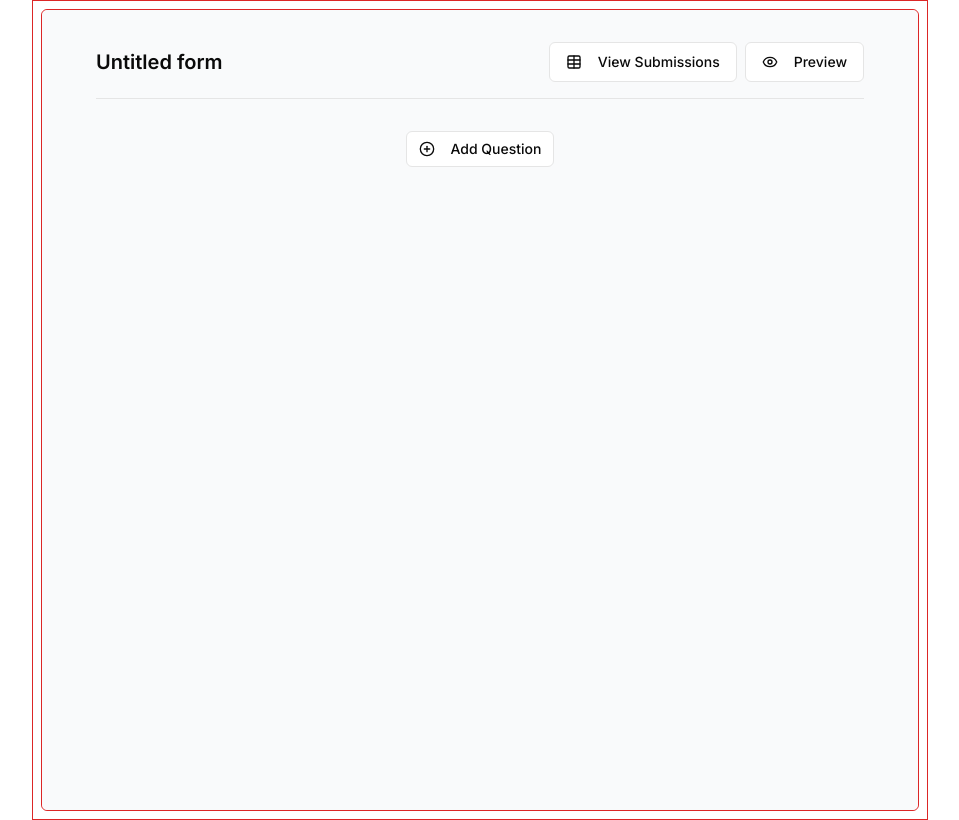
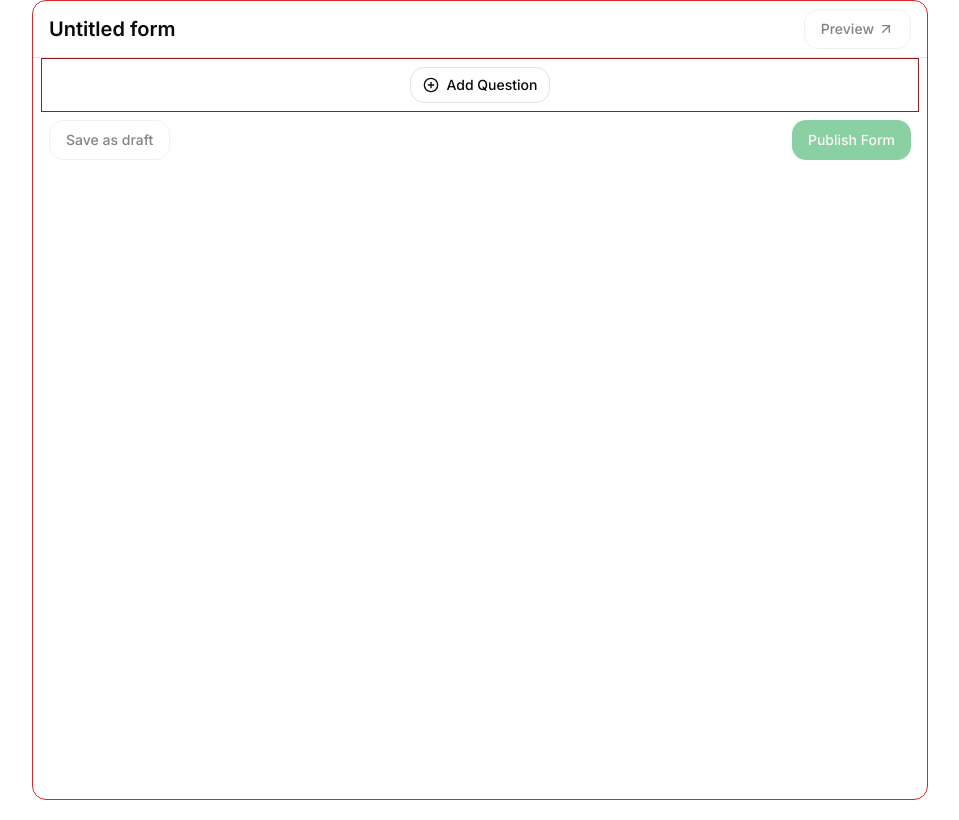
Before and after one commit to suryanshsingh2001/peerlist, a Next.js app: page / in a window 1280 px wide. Shown: the whole page, without its empty margins (160-1119 px from the left). Built offline with nearby package versions, Linux system fonts and the light colour scheme.

Commit message:
(Add) Implement Form Preview and Design Layout | Add Separator Component

```diff
--- a/app/globals.css
+++ b/app/globals.css
@@ -16,54 +16,56 @@
   }
 }
 
+
 @layer base {
   :root {
     --background: 0 0% 100%;
-    --foreground: 0 0% 3.9%;
+    --foreground: 240 10% 3.9%;
     --card: 0 0% 100%;
-    --card-foreground: 0 0% 3.9%;
+    --card-foreground: 240 10% 3.9%;
     --popover: 0 0% 100%;
-    --popover-foreground: 0 0% 3.9%;
-    --primary: 0 0% 9%;
-    --primary-foreground: 0 0% 98%;
-    --secondary: 0 0% 96.1%;
-    --secondary-foreground: 0 0% 9%;
-    --muted: 0 0% 96.1%;
-    --muted-foreground: 0 0% 45.1%;
-    --accent: 0 0% 96.1%;
-    --accent-foreground: 0 0% 9%;
+    --popover-foreground: 240 10% 3.9%;
+    --primary: 142.1 76.2% 36.3%;
+    --primary-foreground: 355.7 100% 97.3%;
+    --secondary: 240 4.8% 95.9%;
+    --secondary-foreground: 240 5.9% 10%;
+    --muted: 240 4.8% 95.9%;
+    --muted-foreground: 240 3.8% 46.1%;
+    --accent: 240 4.8% 95.9%;
+    --accent-foreground: 240 5.9% 10%;
     --destructive: 0 84.2% 60.2%;
     --destructive-foreground: 0 0% 98%;
-    --border: 0 0% 89.8%;
-    --input: 0 0% 89.8%;
-    --ring: 0 0% 3.9%;
+    --border: 240 5.9% 90%;
+    --input: 240 5.9% 90%;
+    --ring: 142.1 76.2% 36.3%;
+    --radius: 1rem;
     --chart-1: 12 76% 61%;
     --chart-2: 173 58% 39%;
     --chart-3: 197 37% 24%;
     --chart-4: 43 74% 66%;
     --chart-5: 27 87% 67%;
-    --radius: 0.5rem;
   }
+
   .dark {
-    --background: 0 0% 3.9%;
-    --foreground: 0 0% 98%;
-    --card: 0 0% 3.9%;
-    --card-foreground: 0 0% 98%;
-    --popover: 0 0% 3.9%;
-    --popover-foreground: 0 0% 98%;
-    --primary: 0 0% 98%;
-    --primary-foreground: 0 0% 9%;
-    --secondary: 0 0% 14.9%;
+    --background: 20 14.3% 4.1%;
+    --foreground: 0 0% 95%;
+    --card: 24 9.8% 10%;
+    --card-foreground: 0 0% 95%;
+    --popover: 0 0% 9%;
+    --popover-foreground: 0 0% 95%;
+    --primary: 142.1 70.6% 45.3%;
+    --primary-foreground: 144.9 80.4% 10%;
+    --secondary: 240 3.7% 15.9%;
     --secondary-foreground: 0 0% 98%;
-    --muted: 0 0% 14.9%;
-    --muted-foreground: 0 0% 63.9%;
-    --accent: 0 0% 14.9%;
+    --muted: 0 0% 15%;
+    --muted-foreground: 240 5% 64.9%;
+    --accent: 12 6.5% 15.1%;
     --accent-foreground: 0 0% 98%;
     --destructive: 0 62.8% 30.6%;
-    --destructive-foreground: 0 0% 98%;
-    --border: 0 0% 14.9%;
-    --input: 0 0% 14.9%;
-    --ring: 0 0% 83.1%;
+    --destructive-foreground: 0 85.7% 97.3%;
+    --border: 240 3.7% 15.9%;
+    --input: 240 3.7% 15.9%;
+    --ring: 142.4 71.8% 29.2%;
     --chart-1: 220 70% 50%;
     --chart-2: 160 60% 45%;
     --chart-3: 30 80% 55%;
--- a/app/page.tsx
+++ b/app/page.tsx
@@ -1,14 +1,15 @@
-import FormBuilder from "@/components/form-section/FormBuilder";
+"use client";
+import DesignFormHeader from "@/components/layout/design-form-header";
+import DesignFormFooter from "@/components/layout/design-form-footer";
+import FormDesigner from "@/components/form-section/FormDesigner";
 export default function Home() {
   return (
-    <div className="container mx-auto max-w-4xl min-h-screen p-2 border border-red-600">
-      <div
-        className="
-      flex flex-col bg-white rounded-md border border-red-600
-      "
-      >
-        <FormBuilder />
-      </div>
-    </div>
+    <main className="container flex flex-col min-h-screen mx-auto max-w-4xl border border-red-600 rounded-md">
+      <DesignFormHeader />
+
+      <FormDesigner />
+
+      <DesignFormFooter />
+    </main>
   );
 }
--- /dev/null
+++ b/app/preview/page.tsx
@@ -0,0 +1,23 @@
+"use client";
+
+import FormPreview from "@/components/form-section/FormPreview";
+import { Button } from "@/components/ui/button";
+import { useFormContext } from "@/context/FormContext";
+import { Check } from "lucide-react";
+
+export default function PreviewPage() {
+  const { isPreview, setIsPreview } = useFormContext();
+
+  return (
+    <main className="container mx-auto max-w-4xl min-h-screen flex flex-col py-2  border border-red-600 rounded-md">
+      <FormPreview onDesginerClick={() => setIsPreview(false)} />
+       <div className="flex flex-1 items-end">
+            <Button type="submit" size={"sm"} className="ml-auto bg-[#00ab45]">
+            <Check className="h-4 w-4" />
+            Publish Form
+      </Button>
+       </div>
+
+    </main>
+  );
+}
--- a/components/form-section/FormBuilder.tsx
+++ b/components/form-section/FormBuilder.tsx
@@ -1,21 +1,21 @@
-"use client";
+// "use client";
 
 
-import React from 'react';
-import FormPreview from './FormPreview';
-import FormDesigner from './FormDesigner';
-import { useFormContext } from '@/context/FormContext';
+// import React from 'react';
+// import FormPreview from './FormPreview';
+// import FormDesigner from './FormDesigner';
+// import { useFormContext } from '@/context/FormContext';
 
-export default function FormBuilder() {
-  const { isPreview, setIsPreview } = useFormContext();
+// export default function FormBuilder() {
+//   const { isPreview, setIsPreview } = useFormContext();
 
-  return (
-    <div className="min-h-screen bg-gray-50 py-8 rounded-md">
-      {isPreview ? (
-        <FormPreview onDesginerClick={() => setIsPreview(false)} />
-      ) : (
-        <FormDesigner onPreviewClick={() => setIsPreview(true)} />
-      )}
-    </div>
-  );
-}
+//   return (
+//     <div className="min-h-screen bg-gray-50 py-8 rounded-md">
+//       {isPreview ? (
+//         <FormPreview onDesginerClick={() => setIsPreview(false)} />
+//       ) : (
+//         <FormDesigner onPreviewClick={() => setIsPreview(true)} />
+//       )}
+//     </div>
+//   );
+// }
--- a/components/form-section/FormDesigner.tsx
+++ b/components/form-section/FormDesigner.tsx
@@ -1,15 +1,21 @@
-import React, { useState } from 'react';
-import { useFormContext } from '@/context/FormContext';
-import { Button } from '@/components/ui/button';
-import FormHeader from './FormHeader';
-import QuestionCard from '../form-block/QuestionCard';
-import { DragDropContext, Droppable, Draggable, DropResult } from '@hello-pangea/dnd';
-import QuestionTypeSelect from '../form-block/QuestionTypeSelect';
-import { Question } from '@/lib/types';
-import { PlusCircle } from 'lucide-react';
-import FormSubmissions from './FormSubmissions';
+import React, { useState } from "react";
+import { useFormContext } from "@/context/FormContext";
+import { Button } from "@/components/ui/button";
+import FormHeader from "./FormHeader";
+import QuestionCard from "../form-block/QuestionCard";
+import {
+  DragDropContext,
+  Droppable,
+  Draggable,
+  DropResult,
+} from "@hello-pangea/dnd";
+import QuestionTypeSelect from "../form-block/QuestionTypeSelect";
+import { Question } from "@/lib/types";
+import { PlusCircle } from "lucide-react";
+import FormSubmissions from "./FormSubmissions";
+import DesignFormHeader from "../layout/design-form-header";
 
-export default function FormDesigner({ onPreviewClick }: { onPreviewClick: () => void }) {
+export default function FormDesigner() {
   const { questions, setQuestions, formTitle, setFormTitle } = useFormContext();
   const [showSubmissions, setShowSubmissions] = useState(false);
   const [errors, setErrors] = useState<Record<string, boolean>>({});
@@ -33,9 +39,9 @@ export default function FormDesigner({ onPreviewClick }: { onPreviewClick: () =>
   const updateQuestion = (index: number, updatedQuestion: Question) => {
     const newQuestions = [...questions];
     newQuestions[index] = updatedQuestion;
-    setErrors(prev => ({
+    setErrors((prev) => ({
       ...prev,
-      [updatedQuestion.id]: !validateQuestion(updatedQuestion)
+      [updatedQuestion.id]: !validateQuestion(updatedQuestion),
     }));
     setQuestions(newQuestions);
   };
@@ -65,30 +71,25 @@ export default function FormDesigner({ onPreviewClick }: { onPreviewClick: () =>
   };
 
   return (
-    <div className="max-w-3xl mx-auto">
-      <FormHeader
-        title={formTitle}
-        onTitleChange={setFormTitle}
-        onPreviewClick={onPreviewClick}
-        onToggleSubmissions={() => setShowSubmissions(!showSubmissions)}
-        showSubmissions={showSubmissions}
-      />
-
-      {showSubmissions ? (
-        <FormSubmissions />
-      ) : (
+    <div className="flex flex-col max-w-4xl mx-2 border border-red-800 p-2">
       <>
         <DragDropContext onDragEnd={handleDragEnd}>
           <Droppable droppableId="questions">
             {(provided) => (
               <div {...provided.droppableProps} ref={provided.innerRef}>
                 {questions.map((question, index) => (
-                    <Draggable key={question.id} draggableId={question.id} index={index}>
+                  <Draggable
+                    key={question.id}
+                    draggableId={question.id}
+                    index={index}
+                  >
                     {(provided) => (
                       <div ref={provided.innerRef} {...provided.draggableProps}>
                         <QuestionCard
                           question={question}
-                            onUpdate={(updatedQuestion) => updateQuestion(index, updatedQuestion)}
+                          onUpdate={(updatedQuestion) =>
+                            updateQuestion(index, updatedQuestion)
+                          }
                           onDelete={() => deleteQuestion(index)}
                           onDuplicate={() => duplicateQuestion(index)}
                           dragHandleProps={provided.dragHandleProps}
@@ -104,16 +105,15 @@ export default function FormDesigner({ onPreviewClick }: { onPreviewClick: () =>
           </Droppable>
         </DragDropContext>
 
-          <div className="flex justify-center mt-8">
+        <div className="flex justify-center">
           <QuestionTypeSelect onSelect={addQuestion}>
             <Button variant="outline" size="sm">
-                <PlusCircle className="mr-2 h-5 w-5" />
+              <PlusCircle className=" h-5 w-5" />
               Add Question
             </Button>
           </QuestionTypeSelect>
         </div>
       </>
-      )}
     </div>
   );
 }
--- /dev/null
+++ b/components/layout/design-form-footer.tsx
@@ -0,0 +1,33 @@
+"use client";
+
+import { Button } from "@/components/ui/button";
+import { useFormContext } from "@/context/FormContext";
+import { Separator } from "../ui/separator";
+
+export default function DesignFormFooter() {
+  const { questions } = useFormContext();
+  const hasQuestions = questions.length > 0;
+
+  const handleSaveDraft = () => {
+    // Implement save draft functionality
+    console.log("Form saved as draft");
+  };
+
+  const handlePublishForm = () => {
+    // Implement publish form functionality
+    console.log("Form published");
+  };
+
+  return (
+    <>
+      <div className="flex items-center justify-between p-2 mx-2">
+        <Button onClick={handleSaveDraft} variant="outline" disabled={!hasQuestions}>
+          Save as draft
+        </Button>
+        <Button onClick={handlePublishForm} disabled={!hasQuestions}>
+          Publish Form
+        </Button>
+      </div>
+    </>
+  );
+}
--- /dev/null
+++ b/components/layout/design-form-header.tsx
@@ -0,0 +1,37 @@
+"use client";
+
+import { Input } from "@/components/ui/input";
+import { Button } from "@/components/ui/button";
+import { ArrowUpRight } from "lucide-react";
+import { useFormContext } from "@/context/FormContext";
+import Link from "next/link";
+import { Separator } from "../ui/separator";
+
+export default function DesignFormHeader() {
+  const { formTitle, setFormTitle, questions } = useFormContext();
+
+  const hasQuestions = questions.length > 0;
+
+  return (
+    <>
+      <div className="flex items-center justify-between p-2 mx-2">
+        <Input
+          value={formTitle}
+          onChange={(e) => setFormTitle(e.target.value)}
+          placeholder="Untitled form"
+          className="text-xl font-semibold bg-transparent border-0 p-0 w-[300px] focus-visible:ring-0"
+        />
+        <div className="flex items-center gap-2">
+          <Button variant="outline" disabled={!hasQuestions}>
+            <Link href="/preview" className="flex items-center gap-1">
+              <span>Preview</span>
+              <ArrowUpRight className="h-4 w-4 " />
+            </Link>
+          </Button>
+        </div>
+      </div>
+
+      <Separator />
+    </>
+  );
+}
--- /dev/null
+++ b/components/ui/separator.tsx
@@ -0,0 +1,31 @@
+"use client"
+
+import * as React from "react"
+import * as SeparatorPrimitive from "@radix-ui/react-separator"
+
+import { cn } from "@/lib/utils"
+
+const Separator = React.forwardRef<
+  React.ElementRef<typeof SeparatorPrimitive.Root>,
+  React.ComponentPropsWithoutRef<typeof SeparatorPrimitive.Root>
+>(
+  (
+    { className, orientation = "horizontal", decorative = true, ...props },
+    ref
+  ) => (
+    <SeparatorPrimitive.Root
+      ref={ref}
+      decorative={decorative}
+      orientation={orientation}
+      className={cn(
+        "shrink-0 bg-border",
+        orientation === "horizontal" ? "h-[1px] w-full" : "h-full w-[1px]",
+        className
+      )}
+      {...props}
+    />
+  )
+)
+Separator.displayName = SeparatorPrimitive.Root.displayName
+
+export { Separator }
--- a/package.json
+++ b/package.json
@@ -15,6 +15,7 @@
     "@radix-ui/react-label": "^2.1.0",
     "@radix-ui/react-progress": "^1.1.0",
     "@radix-ui/react-radio-group": "^1.2.1",
+    "@radix-ui/react-separator": "^1.1.0",
     "@radix-ui/react-slot": "^1.1.0",
     "@radix-ui/react-toast": "^1.2.2",
     "class-variance-authority": "^0.7.1",
```
Also changed, not shown: components/form-block/QuestionCard.tsx (+5 -20 lines), components/form-block/QuestionTypeSelect.tsx (+14 -9 lines), components/form-section/FormPreview.tsx (+57 -51 lines), 1 other file (tests, documents, lock files or other folders). Lines whose indentation alone changed are shown as unchanged.
